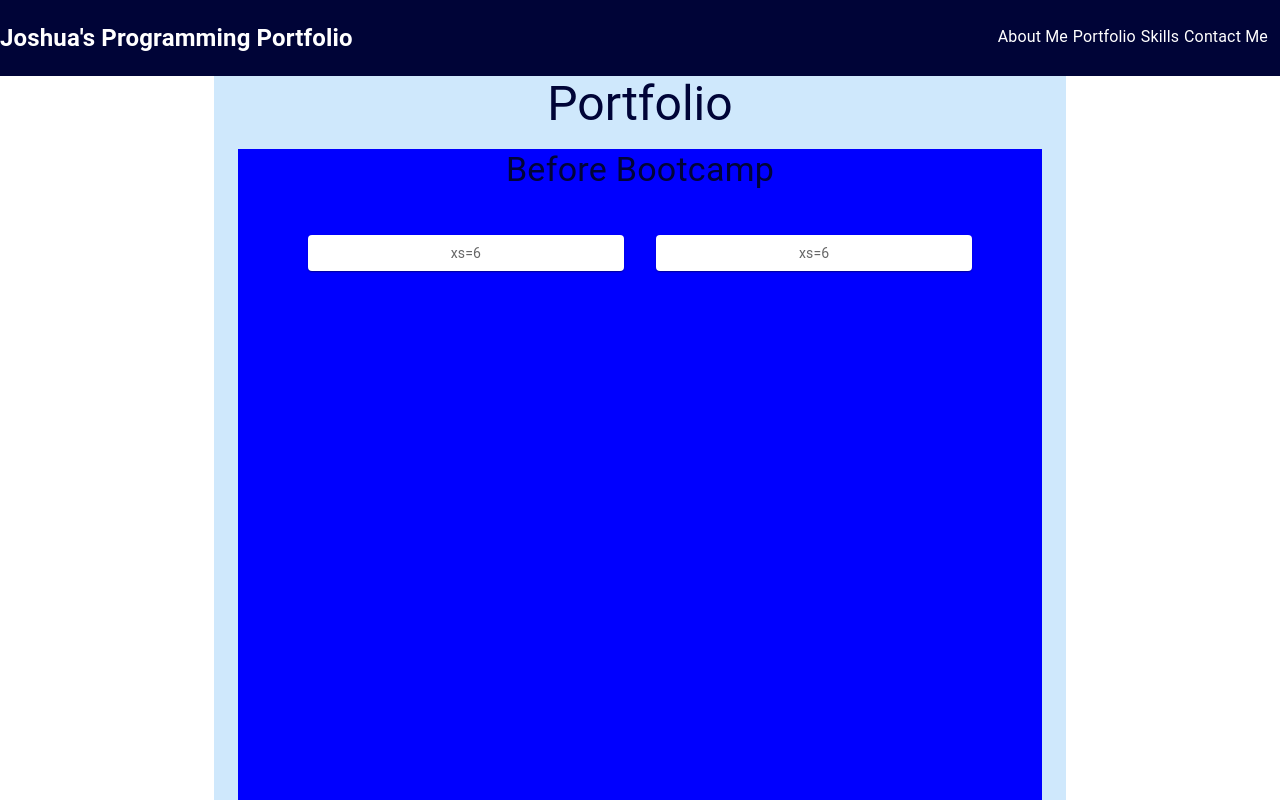
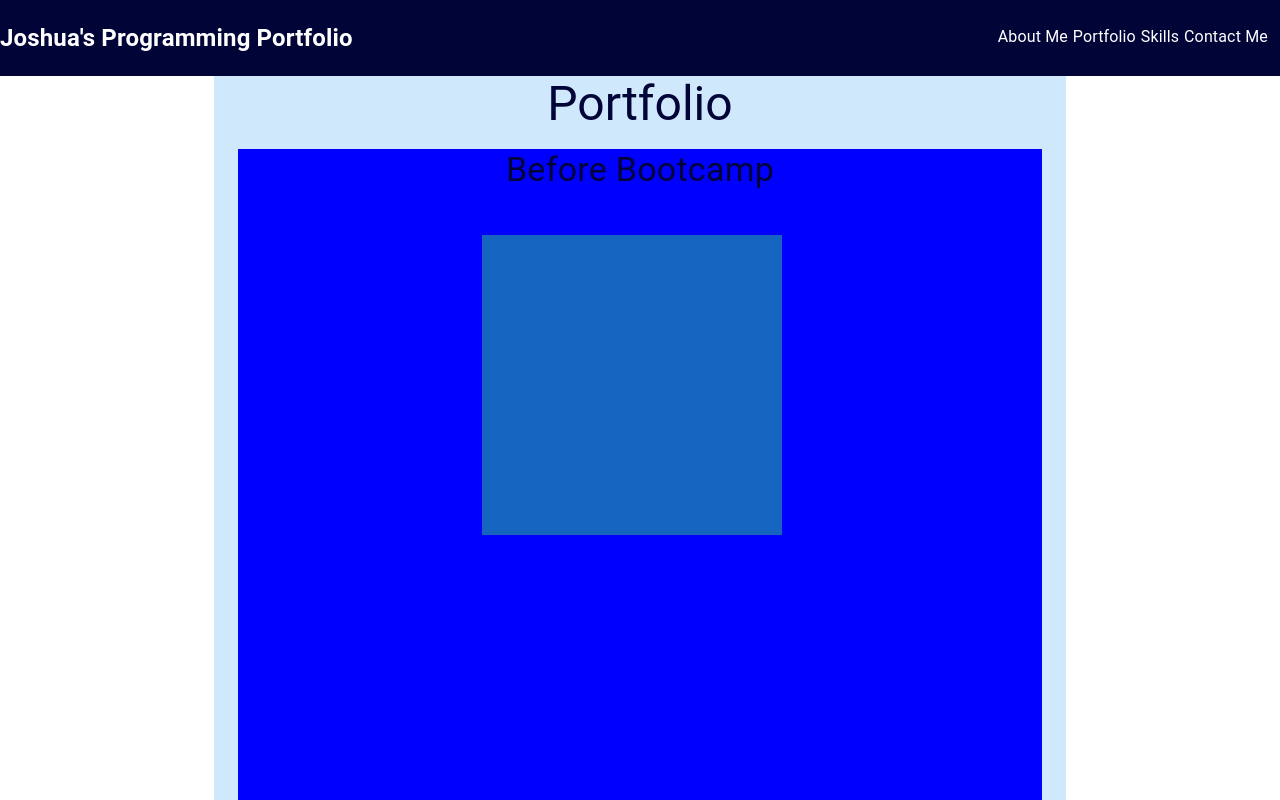
Before and after one commit to CoderJ01/material-ui-programming-portfolio, a React (Create React App) app: page /portfolio in a window 1280 px wide. Shown: the top 800 px of the page. Built offline with nearby package versions, Linux system fonts and the light colour scheme.

Commit message:
add sample Box from MUI

```diff
--- a/src/pages/Portfolio/Portfolio.page.jsx
+++ b/src/pages/Portfolio/Portfolio.page.jsx
@@ -32,10 +32,17 @@ const Portfolio = () => {
                                         <Box sx={{ flexGrow: 1 }}>
                                             <Grid container spacing={4} sx={{ justifyContent: 'center', marginTop: '1%'}}>
                                                 <Grid item xs={5}>
-                                                    <Item>xs=6</Item>
-                                                </Grid>
-                                                <Grid item xs={5}>
-                                                    <Item>xs=6</Item>
+                                                    <Box
+                                                        sx={{
+                                                            width: 300,
+                                                            height: 300,
+                                                            backgroundColor: 'primary.dark',
+                                                            '&:hover': {
+                                                            backgroundColor: 'primary.main',
+                                                            opacity: [0.9, 0.8, 0.7],
+                                                            },
+                                                        }}
+                                                    />
                                                 </Grid>
                                             </Grid>
                                         </Box>
```
